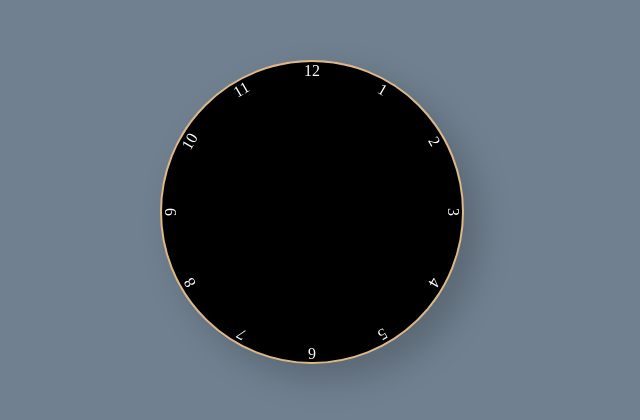
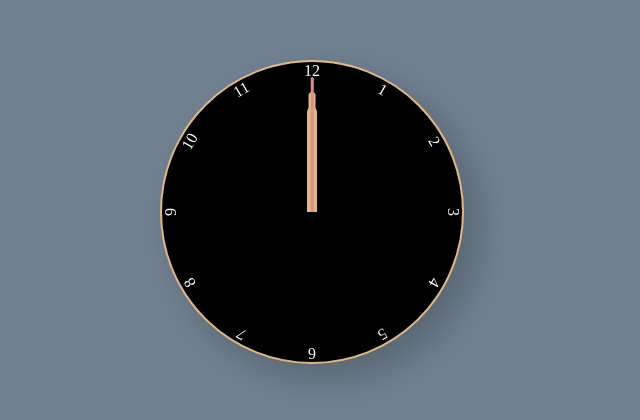
Before and after one commit to CtrlAltRee/analogWatch, a plain HTML site: page index.html in a window 1280 px wide. Shown: the part 188-608 px from the top of the page, without its empty margins (328-968 px from the left). Drawn offline with Linux system fonts and the light colour scheme.

Commit message:
clock hands

```diff
--- a/style.css
+++ b/style.css
@@ -47,4 +47,34 @@ body{
 .clock .number10 { --rotation: 300deg;}
 .clock .number11 { --rotation: 330deg;}
 
-.clock .hand {}
+.clock .hand {
+    --rotation: 0;
+    position: absolute;
+    bottom: 50%;
+    left: 50%;
+    background-color: burlywood;
+    border: 3px whitesmoke;
+    border-top-left-radius: 10px;
+    border-top-right-radius: 10px;
+    transform-origin: bottom;
+    z-index: 10;
+    transform: translateX(-50%) rotate(calc(var(--rotation) * 1deg));
+}
+
+.clock .hand.second {
+    width: 2.5px;
+    height: 45%;
+    background-color: #de8d87;
+}
+
+.clock .hand.minute {
+    width: 7px;
+    height: 40%;
+    background-color: burlywood;
+}
+
+.clock .hand.hour {
+    width: 10px;
+    height: 35%;
+    background-color: burlywood;
+}
```
